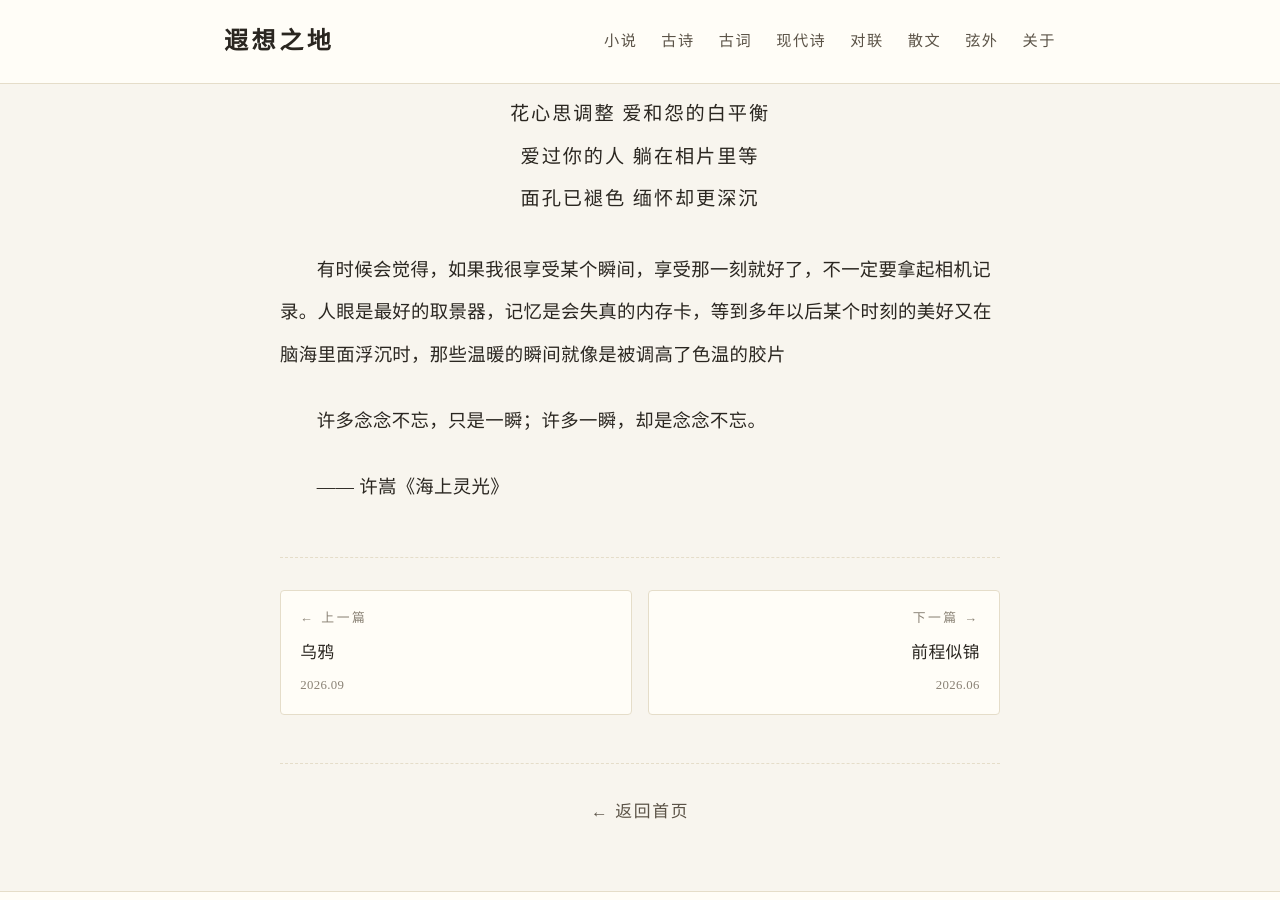
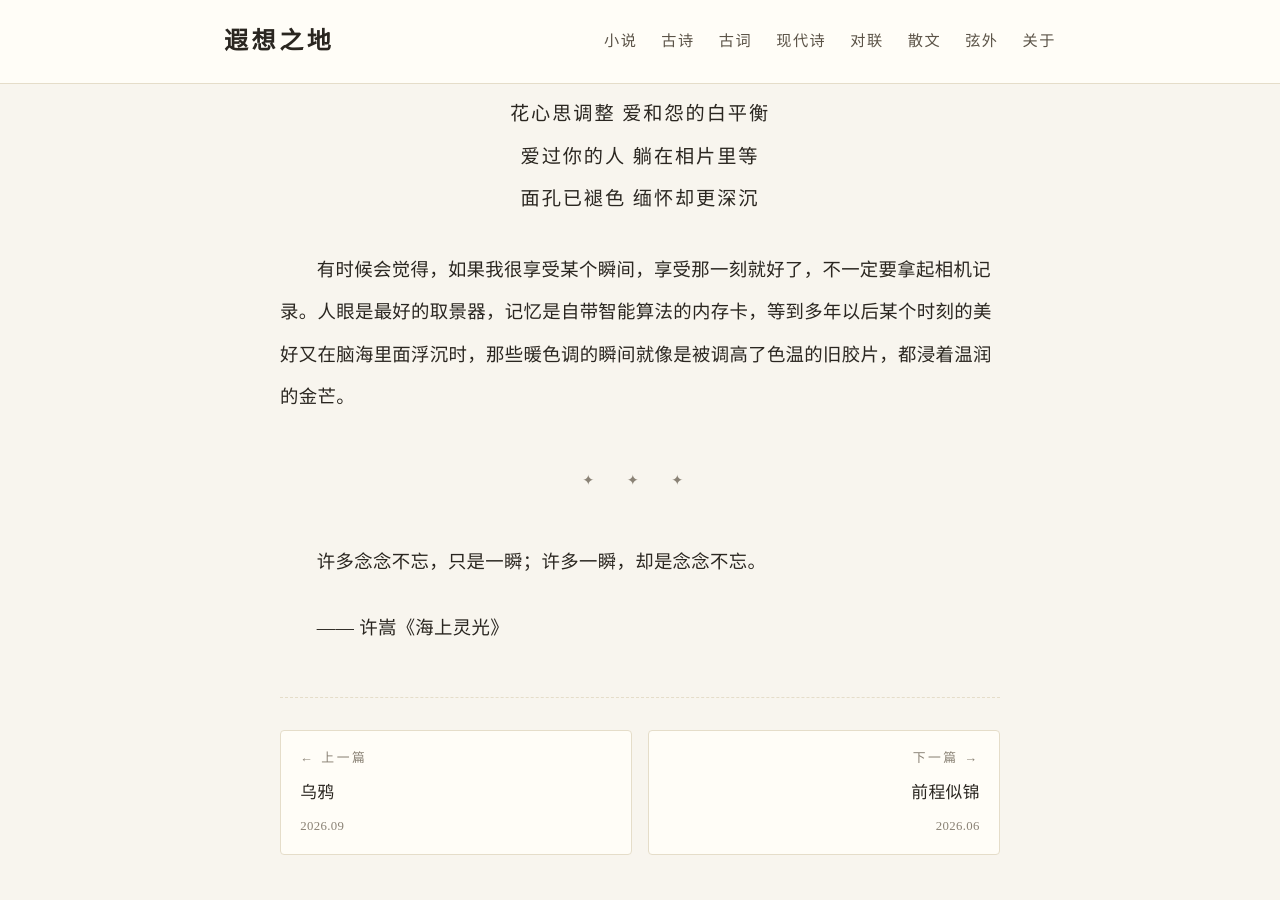
Before and after one commit to zhengxionglee/ReverieLand, a Jekyll site: the page built from _overtones/2026-09-11-she-ying-yi-shu.md, in a window 1280 px wide and 900 px high, scrolled down 3563 px. Built offline with Jekyll 4.4.1, drawn with Linux system fonts in a browser that asks for light colours; a style sheet for code colours, icons or effects is not loaded.

Commit message:
feat(弦外): 摄影艺术感悟段同步新版（智能算法内存卡/暖色调/旧胶片金芒）

```diff
--- a/_overtones/2026-09-11-she-ying-yi-shu.md
+++ b/_overtones/2026-09-11-she-ying-yi-shu.md
@@ -82,7 +82,9 @@ genre: 弦外
 
 </div>
 
-有时候会觉得，如果我很享受某个瞬间，享受那一刻就好了，不一定要拿起相机记录。人眼是最好的取景器，记忆是会失真的内存卡，等到多年以后某个时刻的美好又在脑海里面浮沉时，那些温暖的瞬间就像是被调高了色温的胶片
+有时候会觉得，如果我很享受某个瞬间，享受那一刻就好了，不一定要拿起相机记录。人眼是最好的取景器，记忆是自带智能算法的内存卡，等到多年以后某个时刻的美好又在脑海里面浮沉时，那些暖色调的瞬间就像是被调高了色温的旧胶片，都浸着温润的金芒。
+
+---
 
 > 许多念念不忘，只是一瞬；许多一瞬，却是念念不忘。
 >
```
